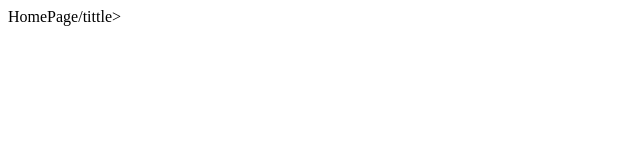
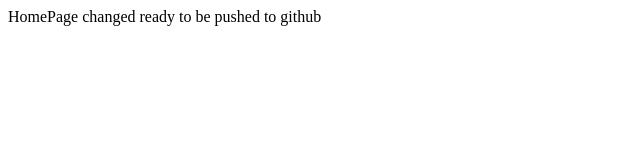
Before and after one commit to PedroGRocha/git-demo, a plain HTML site: page web/index.html in a window 1280 px wide. Shown: the whole page, without its empty margins (0-640 px from the left). Drawn offline with Linux system fonts and the light colour scheme.

Commit message:
Updating index page for GH

```diff
--- a/web/index.html
+++ b/web/index.html
@@ -2,7 +2,7 @@
 <html lang="en-us">
 	<head>
 		<meta charset="UTF-8">
-		<tittle>HomePage/tittle>
+		<tittle>HomePage changed ready to be pushed to github</tittle>
 	</head>
 	<body>
 		<nav></nav>
```
